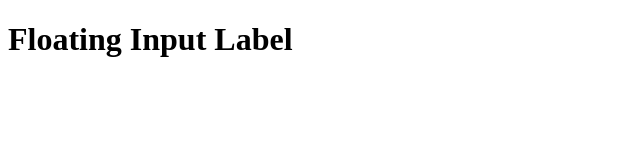
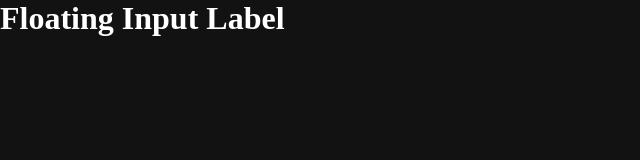
Before and after one commit to johnsonbhaskaran/CSS-Projects, a plain HTML site: page Floating-input-Label/index.html in a window 1280 px wide. Shown: the whole page, without its empty margins (0-640 px from the left). Drawn offline with Linux system fonts and the light colour scheme.

Commit message:
css reset and link

```diff
--- a/Floating-input-Label/index.html
+++ b/Floating-input-Label/index.html
@@ -5,6 +5,7 @@
   <meta charset="UTF-8">
   <meta name="viewport" content="width=device-width, initial-scale=1.0">
   <title>Floating Input Label</title>
+  <link rel="stylesheet" href="style.css">
 </head>
 
 <body>
--- a/Floating-input-Label/style.css
+++ b/Floating-input-Label/style.css
@@ -0,0 +1,8 @@
+*,
+::after,
+::before {
+  color-scheme: dark;
+  margin: 0;
+  padding: 0;
+  box-sizing: border-box;
+}
```
